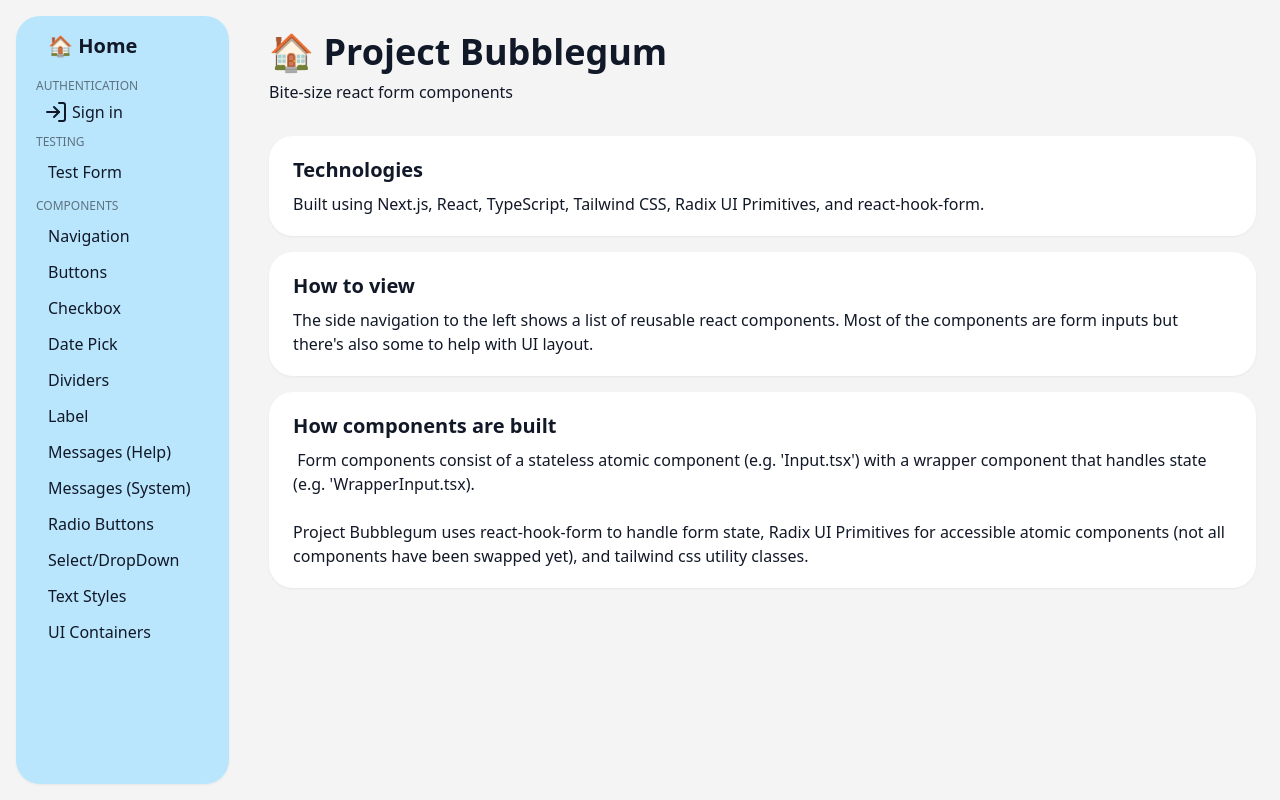
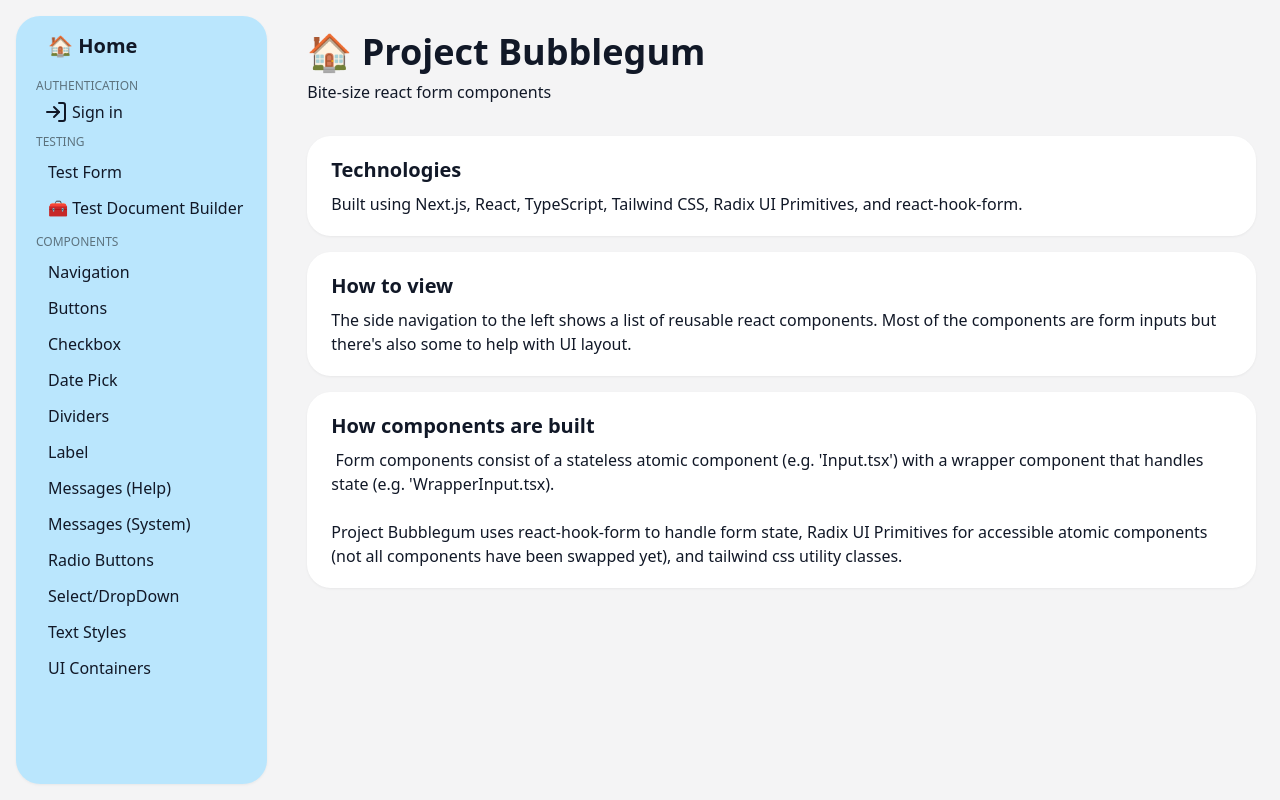
Before and after one commit to tayv/Project-Bubblegum, a Next.js app: page / in a window 1280 px wide. Built offline with nearby package versions, Linux system fonts and the light colour scheme; no server answers.

Commit message:
Added test-document builder page

```diff
--- a/components/layout/LayoutContainerSide.tsx
+++ b/components/layout/LayoutContainerSide.tsx
@@ -10,6 +10,7 @@
         <SideNav articleList={[
           {title: "Testing", groupTitle: true},
           {title: "Test Form", path: "/forms/test-form"},
+          {title: "🧰 Test Document Builder", path: "/restricted/test-document-builder"},
           {title: "Components", groupTitle: true},
           {title: "Navigation", path: "/forms/navigation-article"},
           {title: "Buttons", path: "/forms/buttons-article"},
--- a/pages/restricted/sign-in.tsx
+++ b/pages/restricted/test-document-builder.tsx
@@ -1,4 +1,3 @@
-import { SignIn } from "@clerk/nextjs"
 import LayoutContainerSide from '@components/layout/LayoutContainerSide'
 import Breadcrumbs from '@components/layout/Breadcrumbs'
 import Heading from '@components/layout/Heading'
@@ -12,20 +11,20 @@
     path: "/",
     currentPg: false,
   }, {
-    text: "Sign In",
+    text: "Test Document Builder",
     path: "/",
     currentPg: true,
   }
 ]
 
-const SignInPage = () => (
+const DocumentBuilder = () => (
   <>
     <LayoutContainerSide>
       <Breadcrumbs crumbs={crumbs} />
-      <Heading size="h1">Authentication</Heading>
-      <Paragraph>On this page you'll find Clerk's Sign In components.</Paragraph>
-      <Section id="sign-in-test" style="blank">
-        <SignIn  />
+      <Heading size="h1">Test Document Builder</Heading>
+      <Paragraph>This page will show an MDX document builder using saved answers from the test form.</Paragraph>
+      <Section id="test-doc-builder" style="standard">
+        <Paragraph>🚧 Under Construction</Paragraph>
       </Section>
     </LayoutContainerSide>
 
@@ -33,4 +32,4 @@
 
   )
 
-export default SignInPage;
+export default DocumentBuilder;
```
